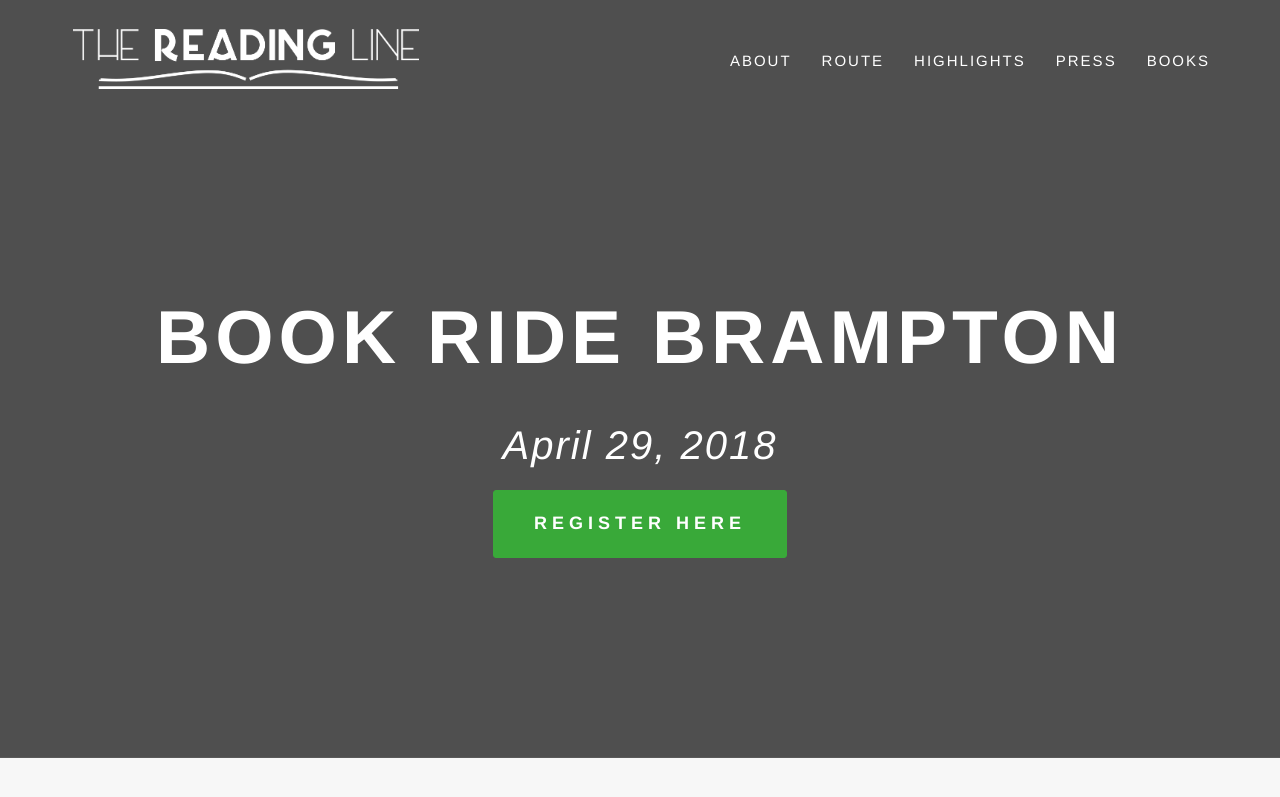
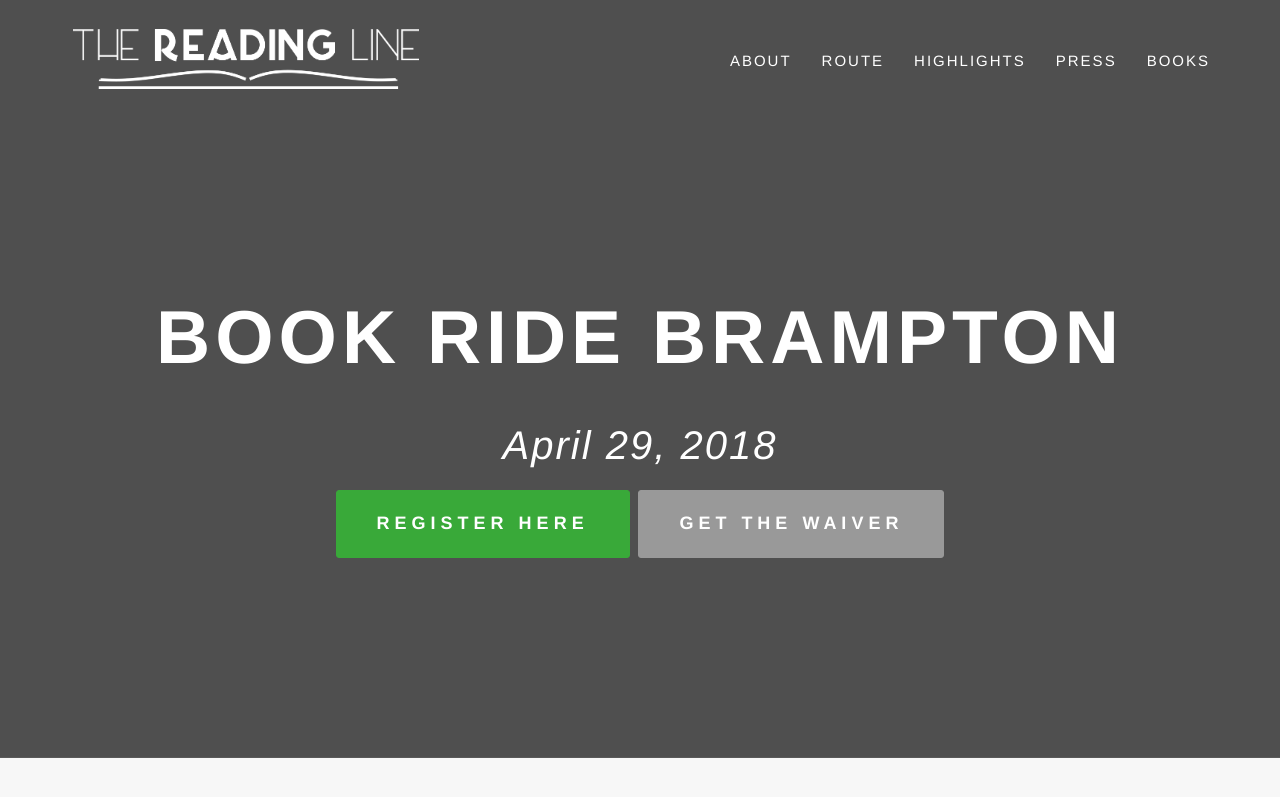
Before and after one commit to thereadingline/thereadingline.github.io, a Jekyll site: the page built from _pages/2018-brampton.md, in a window 1280 px wide and 900 px high. Shown: the top 797 px of the window. Built offline with Jekyll 4.4.1, drawn with Linux system fonts in a browser that asks for light colours; some web fonts are replaced.

Commit message:
Add brampton waiver

```diff
--- a/_includes/header.html
+++ b/_includes/header.html
@@ -18,7 +18,10 @@
       <div class="intro-heading">{{ page.title }}</div>
       <div class="intro-lead-in">{{ page.date | date: "%B %-d, %Y"}}</div>
       {% if page.future and page.signuplink %}
-      <a href="{{ page.signuplink }}" target="_blank" class="page-scroll btn btn-xl">Register Here</a>{% endif %}
+      <a href="{{ page.signuplink }}" target="_blank" class="page-scroll btn btn-xl">Register Here</a>
+      {% endif %} {% if page.waiver %}
+      <a href="{{ site.url }}/files/{{ page.waiver }}" target="_blank" class="page-scroll btn btn-xl" style="background-color:#999;border-color:#999;">Get the Waiver</a>
+      {% endif %}
     </div>
   </div>
 </header>
--- a/_pages/2018-brampton.md
+++ b/_pages/2018-brampton.md
@@ -8,6 +8,7 @@ distance: 7
 description: We are thrilled to announce a partnership with The Festival of Literary Diversity. Together we are offering a free Book Ride in Brampton, Ontario. At the 2017 Ontario Bike Summit awards, Brampton achieved a bronze status designation, which recognizes a community that has launched several initiatives to promote a cycling culture. In recent years, the city has made investments in building a bicycle-friendly community, and championing bicycling as a safe, healthy means of recreation and transportation.
 route_src: https://www.google.com/maps/d/embed?mid=1Zmx4LDJJRXzu4sEjdSduST5tQU-w3aH3
 future: true
+waiver: brampton_waiver.pdf
 signuplink: https://www.eventbrite.ca/e/the-reading-line-brampton-book-ride-tickets-43133901661?aff=erelexpmlt
 about:
   - title: 11am Brampton Library, South Fletcher's Branch
```
Also changed, not shown: 1 other file.
